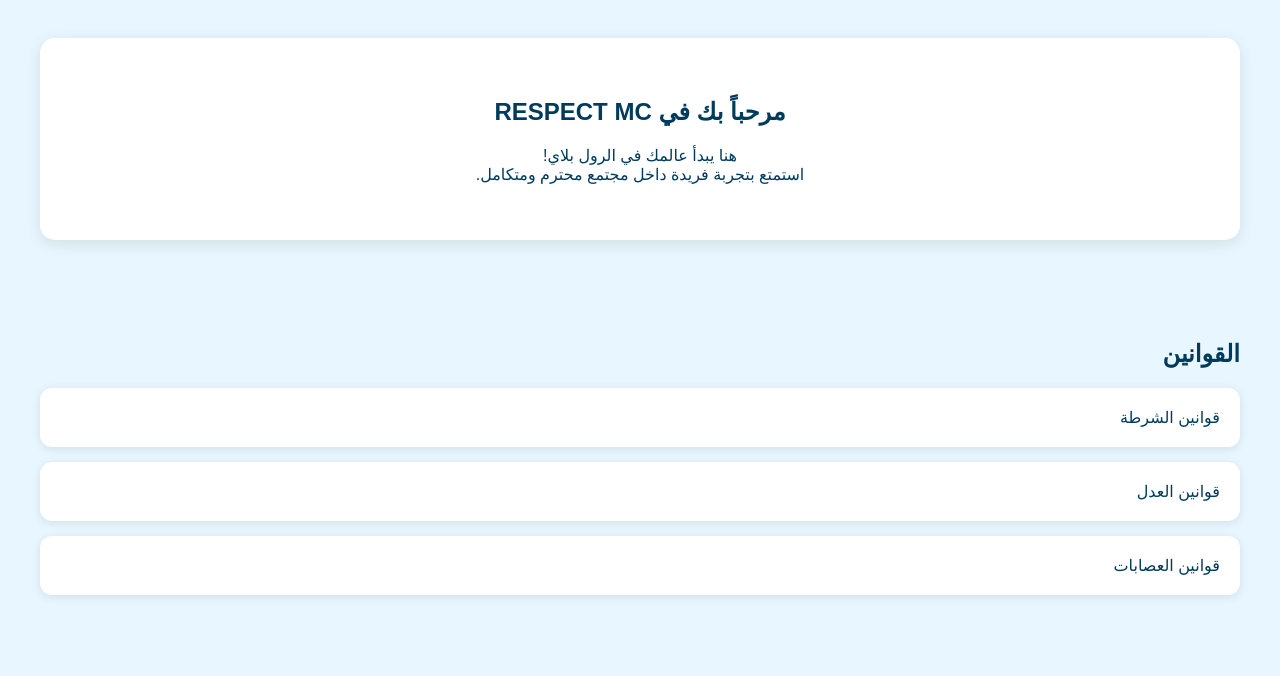
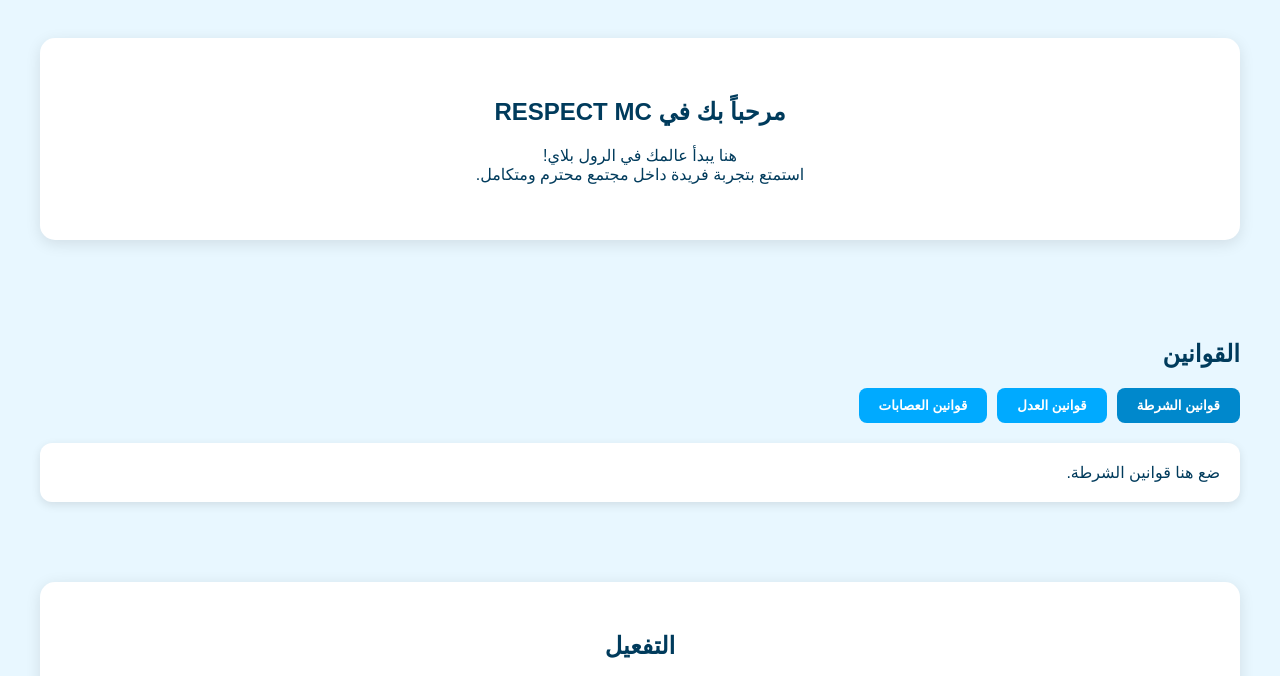
Before and after one commit to kyguihjj/RESPECT-MC, a plain HTML site: page index.html in a window 1280 px wide. Shown: the part 112-788 px from the top of the page. Drawn offline with Linux system fonts and the light colour scheme.

Commit message:
Update index.html

```diff
--- a/index.html
+++ b/index.html
@@ -109,14 +109,46 @@
 <section id="laws">
     <h2>القوانين</h2>
 
-    <div class="law-box" onclick="toggleLaw('law1')">قوانين الشرطة</div>
-    <div id="law1" class="law-content">ضع هنا قوانين الشرطة.</div>
+    <style>
+        .tabs { display: flex; gap: 10px; margin-bottom: 20px; }
+        .tab-btn {
+            background: #00aaff;
+            color: white;
+            padding: 10px 20px;
+            border-radius: 8px;
+            cursor: pointer;
+            font-weight: bold;
+            border: none;
+        }
+        .tab-btn.active { background: #0088cc; }
+        .tab-content { display: none; background: white; padding: 20px; border-radius: 12px; box-shadow: 0 3px 10px rgba(0,0,0,0.1); }
+        .tab-content.active { display: block; }
+    </style>
 
-    <div class="law-box" onclick="toggleLaw('law2')">قوانين العدل</div>
-    <div id="law2" class="law-content">ضع هنا قوانين العدل.</div>
+    <div class="tabs">
+        <button class="tab-btn active" onclick="openTab('police')">قوانين الشرطة</button>
+        <button class="tab-btn" onclick="openTab('justice')">قوانين العدل</button>
+        <button class="tab-btn" onclick="openTab('gangs')">قوانين العصابات</button>
+    </div>
 
-    <div class="law-box" onclick="toggleLaw('law3')">قوانين العصابات</div>
-    <div id="law3" class="law-content">ضع هنا قوانين العصابات.</div>
+    <div id="police" class="tab-content active">
+        ضع هنا قوانين الشرطة.
+    </div>
+    <div id="justice" class="tab-content">
+        ضع هنا قوانين العدل.
+    </div>
+    <div id="gangs" class="tab-content">
+        ضع هنا قوانين العصابات.
+    </div>
+
+    <script>
+        function openTab(id) {
+            document.querySelectorAll('.tab-content').forEach(c => c.classList.remove('active'));
+            document.querySelectorAll('.tab-btn').forEach(b => b.classList.remove('active'));
+            document.getElementById(id).classList.add('active');
+            event.target.classList.add('active');
+        }
+    </script>
 
 </section>
 
```
